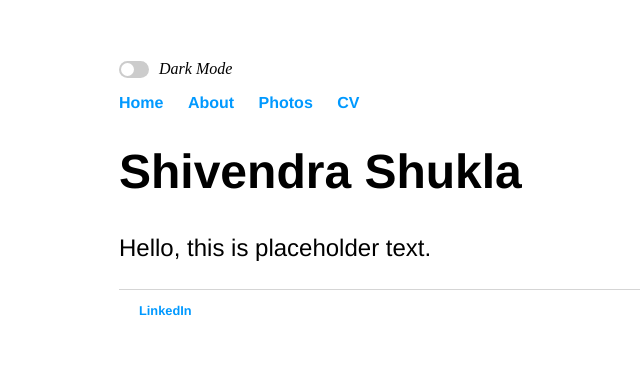
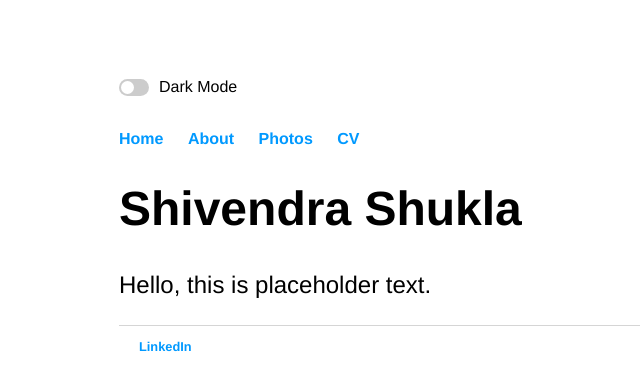
Before and after one commit to thatshivendrashukla/thatshivendrashukla.github.io, a Jekyll site: the page built from index.html, in a window 1280 px wide. Shown: the top 391 px of the page, without its empty margins (73-713 px from the left). Built offline with Jekyll 4.4.1, drawn with Linux system fonts in a browser that asks for light colours.

Commit message:
tweaked implementation of toggle

```diff
--- a/_includes/darkmode.html
+++ b/_includes/darkmode.html
@@ -30,7 +30,7 @@
   display: flex;
   align-items: center;
 
-  em {
+  p {
     margin-left: 10px;
     font-size: 1rem;
   }
--- a/_layouts/default.html
+++ b/_layouts/default.html
@@ -11,7 +11,7 @@
 		</head>
 		<body>
 			<nav>
-			<div class="theme-switch-wrapper"><label class="theme-switch" for="checkbox"><input type="checkbox" id="checkbox" /><div class="slider round"></div></label><em>Dark Mode</em>{% include darkmode.html %}</div>
+			<div class="theme-switch-wrapper"><label class="theme-switch" for="checkbox"><input type="checkbox" id="checkbox" /><div class="slider round"></div></label><p>Dark Mode</p>{% include darkmode.html %}</div>
 	    		<ul>
 	        		<li><a href="/">Home</a></li>
 		        	<li><a href="/about">About</a></li>
```
